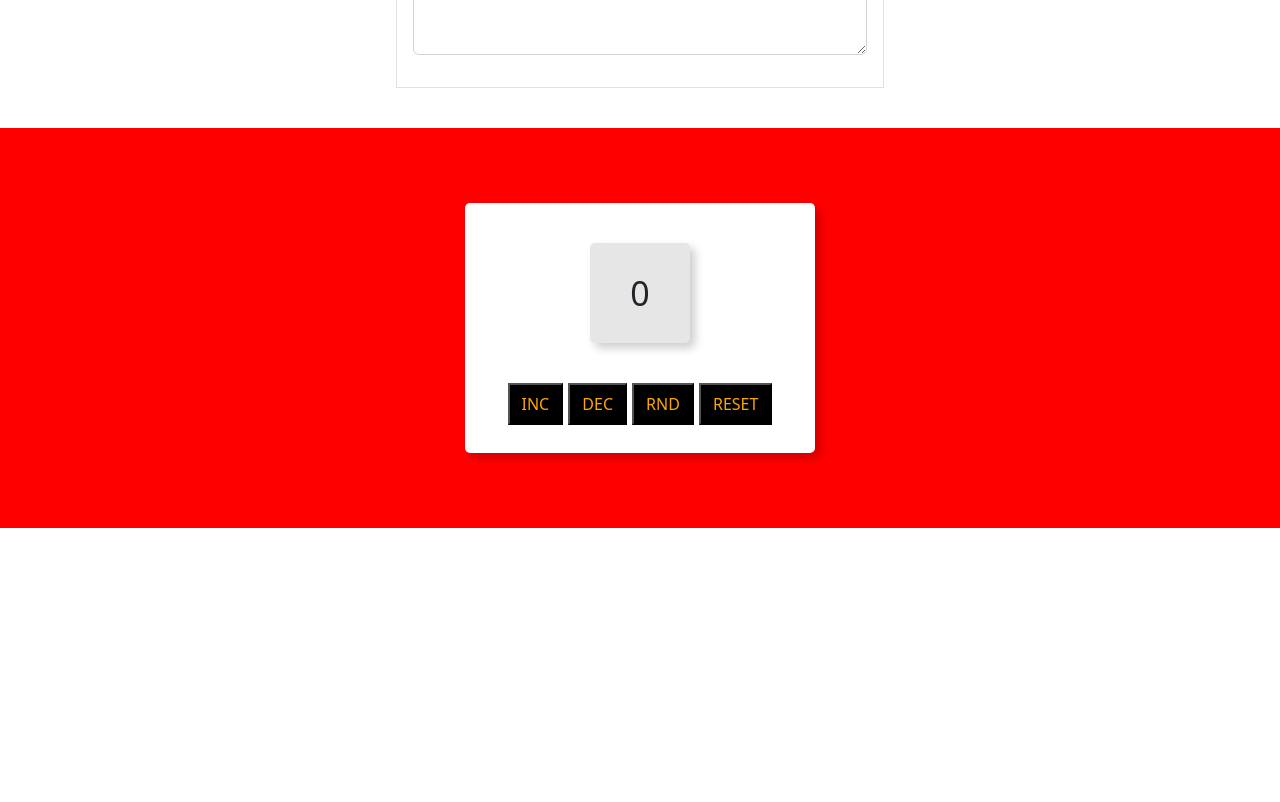
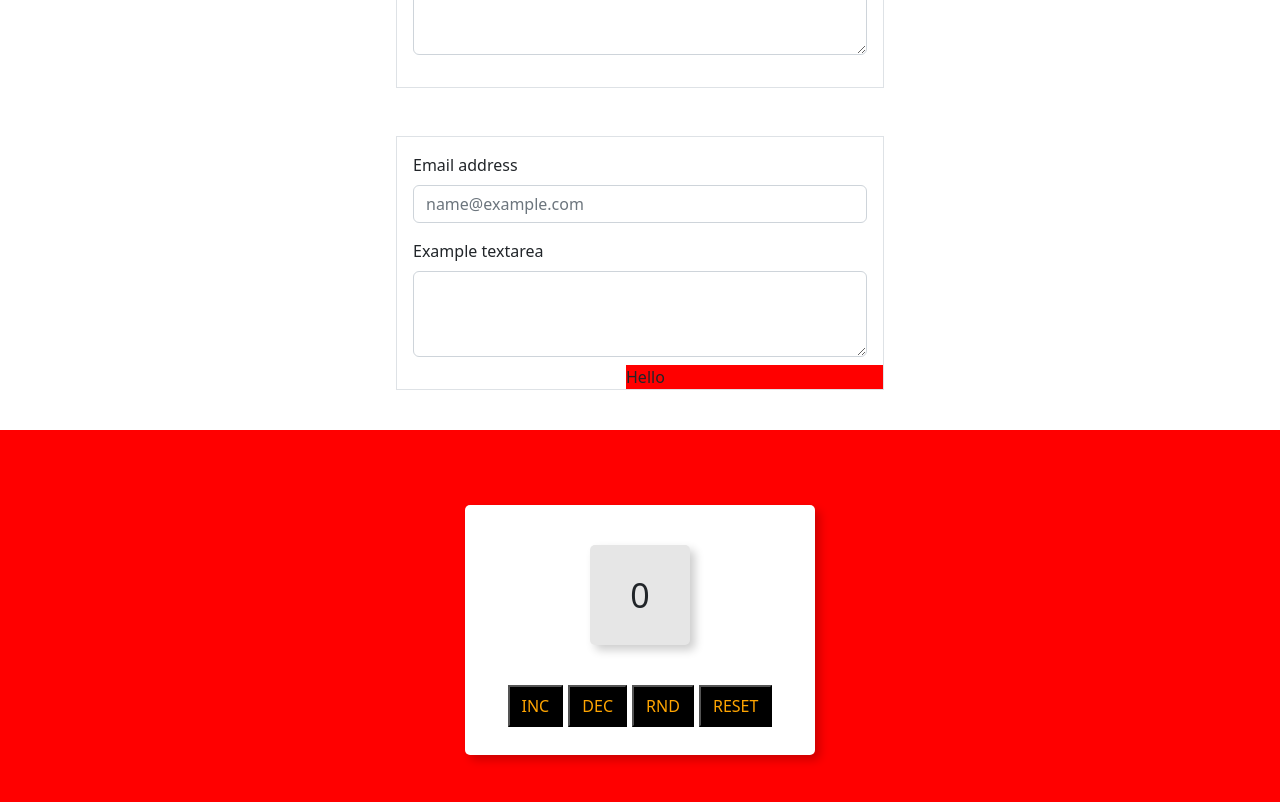
Before and after one commit to Ulianna0309/my-app, a React (Create React App) app: page / in a window 1280 px wide. Shown: the part 1040-1842 px from the top of the page. Before the commit the page ends 1568 px from the top, so only its background shows below. Built offline with nearby package versions, Linux system fonts and the light colour scheme.

Commit message:
start 160

```diff
--- a/src/App.js
+++ b/src/App.js
@@ -5,6 +5,7 @@
 import './App.css';
 import { Button} from 'react-bootstrap';
 import Form from './Form';
+import NewForm from './NewForm';
 
 
 
@@ -220,6 +221,7 @@
             }/>
 
        <Form/>
+       <NewForm/>
     </Wrapper>
 
 
--- /dev/null
+++ b/src/NewForm.js
@@ -0,0 +1,35 @@
+import React, {Component} from 'react';
+import {Container} from 'react-bootstrap';
+
+class NewForm extends Component {
+
+    render() {
+        return (
+            <Container>
+                <form className="w-50 border mt-5 p-3 m-auto"
+                style={{'overflow': 'hidden',
+                        'position': 'relative'}}>
+                    <div className="mb-3">
+                        <label htmlFor="exampleFormControlInput1" className="form-label">Email address</label>
+                        <input  type="email" className="form-control" id="exampleFormControlInput1" placeholder="name@example.com"/>
+                    </div>
+                    <div className="mb-3">
+                        <label htmlFor="exampleFormControlTextarea1" className="form-label">Example textarea</label>
+                        <textarea className="form-control" id="exampleFormControlTextarea1" rows="3"></textarea>
+                    </div>
+                    <div
+                    style={{'width': '500px',
+                            'height': '150px',
+                            'backgroundColor': 'red',
+                            'position': 'absolute',
+                            'right': '-50%',
+                            'bottom': '-50%'}}>
+                        Hello
+                    </div>
+                </form>
+            </Container>
+        )
+    }
+}
+
+export default NewForm;
```
